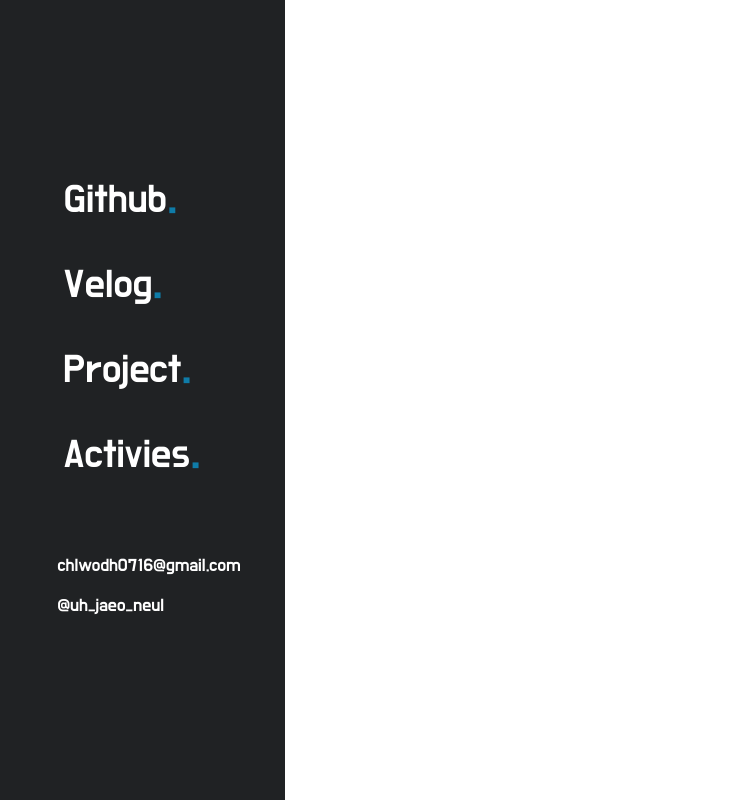
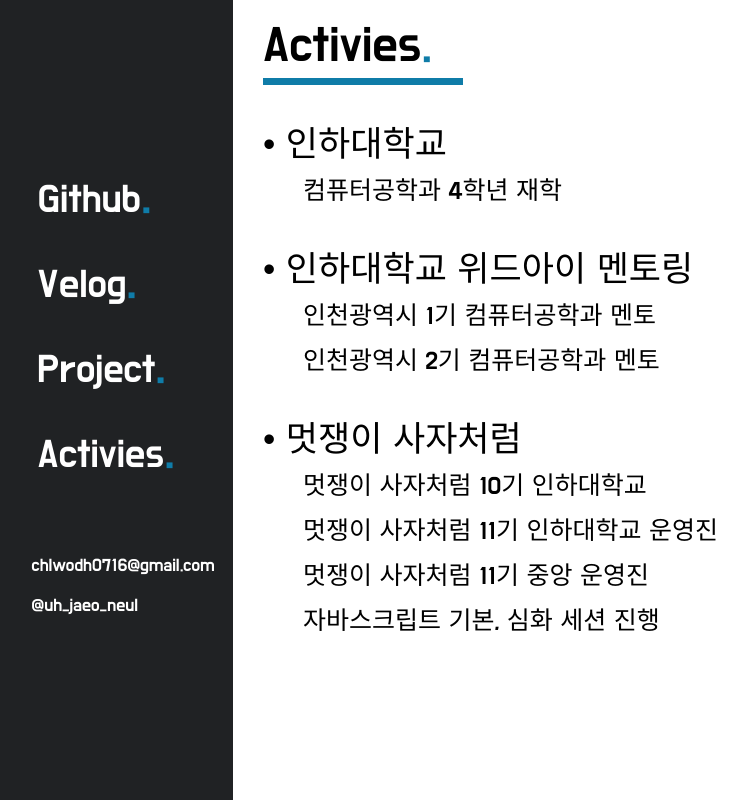
Before and after one commit to jaeochoii/Portpolio, a React (Create React App) app in the folder portpolio/: page /ActivePage in a window 1280 px wide. Shown: the whole page, without its empty margins (0-748 px from the left). Built offline with nearby package versions, Linux system fonts and the light colour scheme.

Commit message:
feat: ActivitiesPage 완성

```diff
--- a/portpolio/src/Component/Page/ActivitiesPage.jsx
+++ b/portpolio/src/Component/Page/ActivitiesPage.jsx
@@ -9,6 +9,57 @@
   width: 100vw;
   height: 100vh;
   background-color: white;
+`;
+
+const MainImageWrapper = styled.div`
+  position: relative;
+  width: 100vw;
+  height: 100vh;
+  display: flex;
+  flex-direction: column;
+  animation: fadeIna 2s;
+  @keyframes fadeIna {
+    0% {
+      opacity: 0;
+    }
+    100% {
+      opacity: 1;
+    }
+  }
+`;
+
+const MainTitleText = styled.div`
+  width: 200px;
+  height: 70px;
+  @import url("https://fonts.googleapis.com/css2?family=Do+Hyeon&display=swap");
+  font-family: "Do Hyeon", sans-serif;
+  font-size: 50px;
+  color: black;
+  padding-top: 15px;
+  margin-left: 30px;
+  box-shadow: inset 0 -7px 0 #0f7ca8;
+`;
+
+const MainHeadText = styled.div`
+  width: 500px;
+  height: 50px;
+  @import url("https://fonts.googleapis.com/css2?family=Do+Hyeon&display=swap");
+  font-family: "Do Hyeon", sans-serif;
+  font-size: 35px;
+  color: black;
+  padding-top: 30px;
+  margin-left: 30px;
+`;
+
+const MainSubText = styled.div`
+  width: 500px;
+  height: 40px;
+  @import url("https://fonts.googleapis.com/css2?family=Do+Hyeon&display=swap");
+  font-family: "Do Hyeon", sans-serif;
+  font-size: 25px;
+  color: black;
+  padding-top: 5px;
+  margin-left: 55px;
 `;
 
 const CategoryBodyWrapper = styled.div`
@@ -102,6 +153,31 @@
           </CategorySubContent>
           <CategorySubContent>@uh_jaeo_neul</CategorySubContent>
         </CategoryBodyWrapper>
+        <MainImageWrapper>
+          <MainTitleText>
+            Activies<span style={{ color: "#0F7CA8" }}>.</span>
+          </MainTitleText>
+          <MainHeadText>• 인하대학교</MainHeadText>
+          <MainSubText>&nbsp;&nbsp;컴퓨터공학과 4학년 재학</MainSubText>
+          <MainHeadText>• 인하대학교 위드아이 멘토링</MainHeadText>
+          <MainSubText>
+            &nbsp;&nbsp;인천광역시 1기 컴퓨터공학과 멘토
+          </MainSubText>
+          <MainSubText>
+            &nbsp;&nbsp;인천광역시 2기 컴퓨터공학과 멘토
+          </MainSubText>
+          <MainHeadText>• 멋쟁이 사자처럼</MainHeadText>
+          <MainSubText>&nbsp;&nbsp;멋쟁이 사자처럼 10기 인하대학교</MainSubText>
+          <MainSubText>
+            &nbsp;&nbsp;멋쟁이 사자처럼 11기 인하대학교 운영진
+          </MainSubText>
+          <MainSubText>
+            &nbsp;&nbsp;멋쟁이 사자처럼 11기 중앙 운영진
+          </MainSubText>
+          <MainSubText>
+            &nbsp;&nbsp;자바스크립트 기본, 심화 세션 진행
+          </MainSubText>
+        </MainImageWrapper>
       </MainBodyWrapper>
     </>
   );
--- a/portpolio/src/Component/Page/MainPage.jsx
+++ b/portpolio/src/Component/Page/MainPage.jsx
@@ -48,15 +48,6 @@
     }
     100% {
       opacity: 1;
-    }
-  }
-
-  @keyframes run {
-    from {
-      width: 300px;
-    }
-    to {
-      width: 100%;
     }
   }
 `;
```
